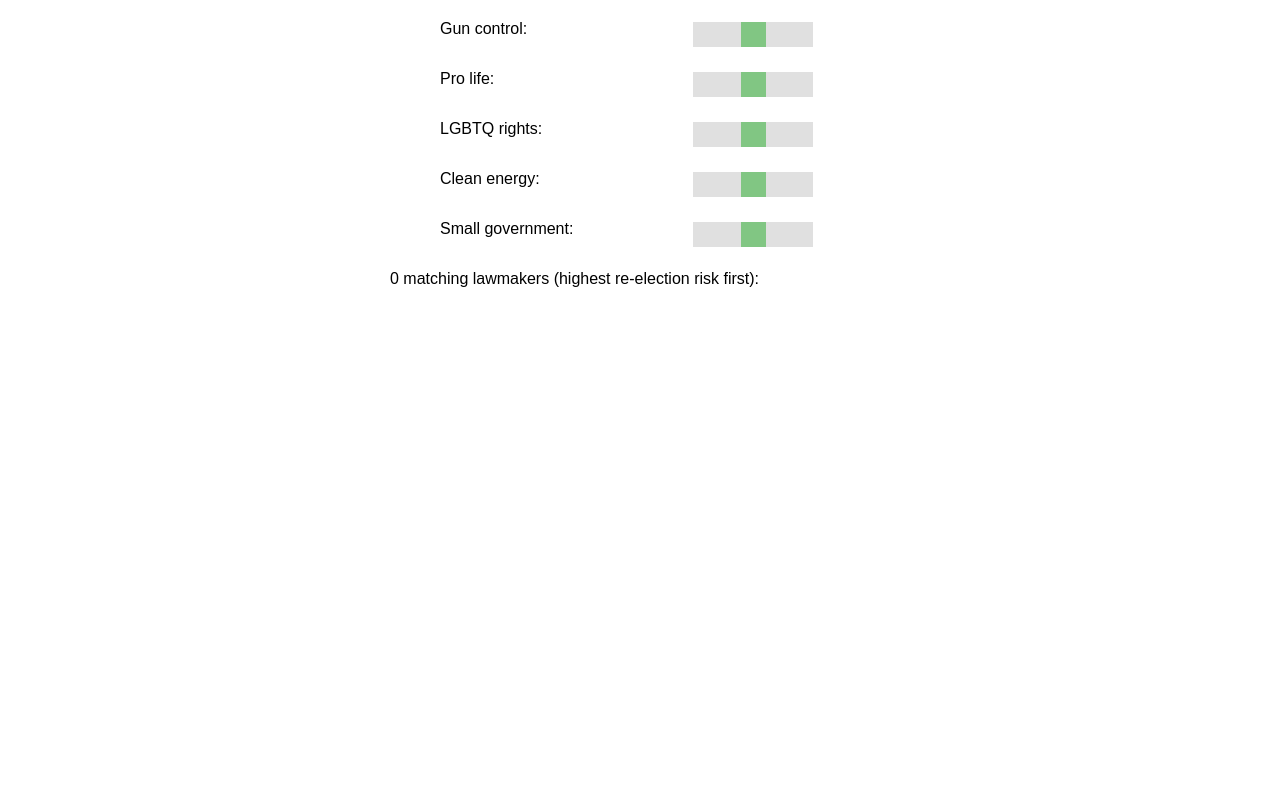
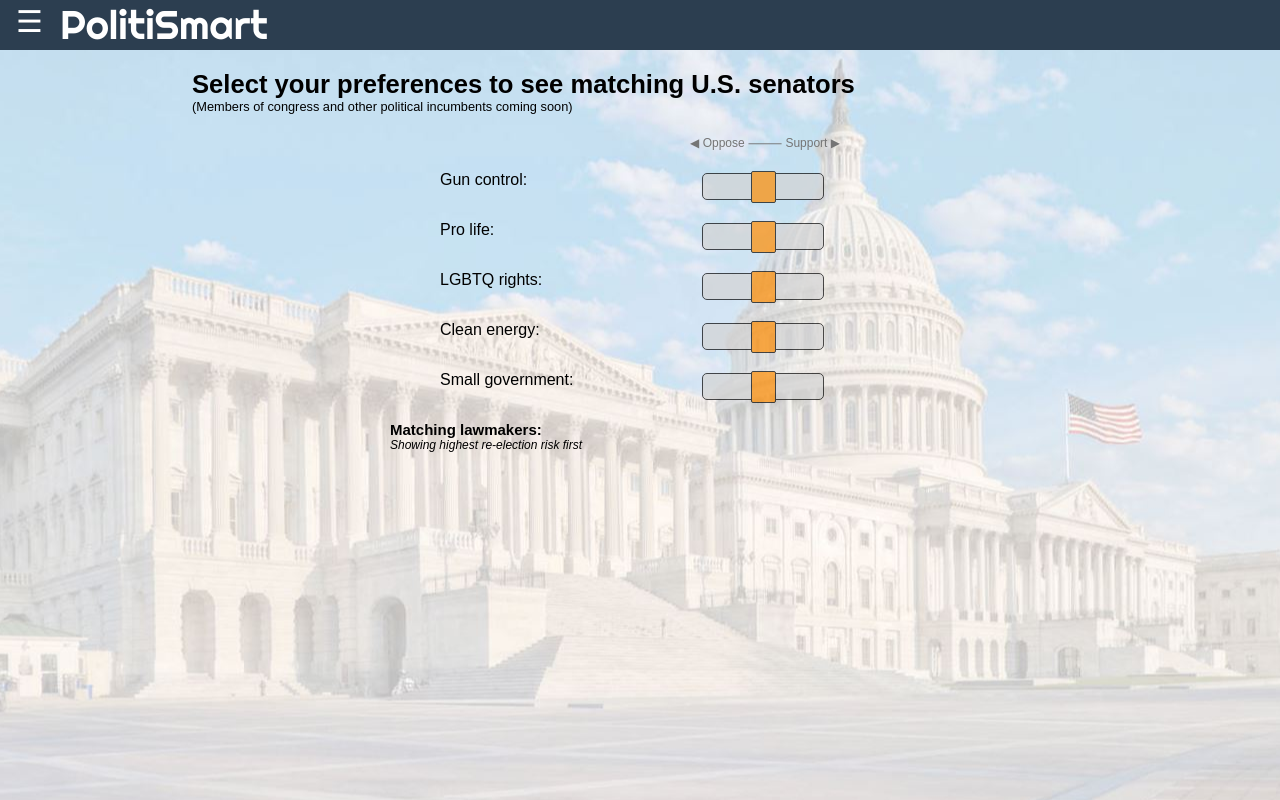
Before and after one commit to stavdavis/politismart-old, a React app: page / in a window 1280 px wide. Built offline with nearby package versions, Linux system fonts and the light colour scheme.

Commit message:
added dropdown menu component

```diff
--- a/package.json
+++ b/package.json
@@ -10,6 +10,7 @@
     "react-dom": "^15.4.2",
     "react-redux": "^5.0.3",
     "react-spinkit": "^2.1.1",
+    "react-transition-group": "^2.2.1",
     "redux": "^3.6.0",
     "redux-thunk": "^2.2.0"
   },
--- /dev/null
+++ b/public/index.css
@@ -0,0 +1,4 @@
+body {
+	background: url('congress-bg-image-main-low-res-transparent.JPG') no-repeat center center fixed;
+	background-color: rgba(0, 0, 0, 1);
+}
--- a/public/index.html
+++ b/public/index.html
@@ -3,6 +3,8 @@
   <head>
     <meta charset="utf-8">
     <meta name="viewport" content="width=device-width, initial-scale=1">
+    <link rel="stylesheet" type="text/css" href="index.css">
+    <link href="https://fonts.googleapis.com/css?family=Righteous" rel="stylesheet">
 
     <title>Politismart App</title>
   </head>
--- a/src/components/lawmaker_search.css
+++ b/src/components/lawmaker_search.css
@@ -1,5 +1,26 @@
+.upper-arrows-container {
+	margin-right: auto;
+	margin-left: auto;
+	width: 80%;
+	margin-top: 20px;
+	margin-bottom: 0;
+	text-align: right;
+	font-size: 12px;
+	color: #757575;
+}
+
 .lawmaker-search {
 	width: 500px;
 	margin-left: auto;
 	margin-right: auto;
 }
+
+.lawmaker-count {
+	font-size: 15px;
+	font-weight: bold;
+}
+
+.result-sort-message {
+	font-size: 12px;
+	font-style: italic;
+}
--- a/src/components/lawmaker_search.js
+++ b/src/components/lawmaker_search.js
@@ -36,9 +36,12 @@ export class LawmakerSearch extends React.Component {
         );
         // console.log(this.props.lawmakers);
 
+        let matchCount = (lawmakers.length === 0) ? "" : lawmakers.length;
+
         return (
             <div className="results-area">
-                <div className="lawmaker-count">{lawmakers.length} matching lawmakers (highest re-election risk first): </div>
+                <div className="lawmaker-count">Matching lawmakers: {matchCount}</div>
+                <div className="result-sort-message"><i>Showing highest re-election risk first</i></div>
                 <div className="lawmaker-search-results">
                     {lawmakers}
                 </div>
@@ -58,6 +61,9 @@ export class LawmakerSearch extends React.Component {
     render() {
         return (
             <div className="lawmaker-search">
+                <div className="upper-arrows-container">
+                    &#9664; Oppose &#11835; Support &#9654;
+                </div>
                 <PickSwitch
                     title="Gun control"
                     onChange={(e) => {
--- /dev/null
+++ b/src/components/nav-bar.css
@@ -0,0 +1,28 @@
+.menu-enter {
+  max-height: 0px;
+  -webkit-transition: max-height 1s ease;
+  overflow: hidden; }
+
+.menu-enter.menu-enter-active {
+  height: auto;
+  max-height: 100px; }
+
+.menu-leave {
+  max-height: 100px;
+  -webkit-transition: max-height 1s ease; }
+
+.menu-leave.menu-leave-active {
+  overflow: hidden;
+  max-height: 0px; }
+
+.menu-button {
+  background-color: #2c3e50;
+  color: white;
+  font-size: 30px;
+  border: 0;
+}
+
+ul {
+  border: #ababab solid 1px;
+  width: 70%;
+}
--- /dev/null
+++ b/src/components/nav-bar.js
@@ -0,0 +1,47 @@
+import React, { Component } from 'react';
+import PropTypes from 'prop-types';
+import CSSTransition from 'react-transition-group';
+import './nav-bar.css';
+let myCSSTransitionComponent = CSSTransition;
+
+export default class DropDownMenu extends React.Component {
+  constructor(props) {
+    super(props);
+    this.toggleMenu = this.toggleMenu.bind(this);
+    this.state = {
+      menuActive: false
+    };
+  }
+
+  toggleMenu() {
+    let menuState = !this.state.menuActive;
+    this.setState({
+      menuActive: menuState
+    });
+  }
+
+  render() {
+    let menu;
+    if(this.state.menuActive) {
+      menu = <div>
+                <ul>
+                  <li><a href="/about">About</a></li>
+                  <li><a href="/findLawmakers">Find your optimal lawmakers</a></li>
+                  <li><a href="/contributions">Optimize your contributions - coming soon</a></li>
+                  <li><a href="/stats">Stats - coming soon</a></li>
+                  <li><a href="/signup">Login - coming soon</a></li>
+                </ul>
+              </div>
+    } else {
+      menu = "";
+    }
+    return (
+      <div id = "menu">
+        <button className="menu-button" onClick = { this.toggleMenu } value="menu">&#9776;</button>
+      <myCSSTransitionComponent transitionName="menu" transitionEnterTimeout={1000} transitionLeaveTimeout={1000}>
+        {menu}
+      </myCSSTransitionComponent>
+    </div>
+    )
+  }
+}
--- a/src/components/pick_switch.css
+++ b/src/components/pick_switch.css
@@ -14,9 +14,11 @@
 
 /* The slider itself */
 .slider {
+    border: 1px solid black;
+    border-radius: 5px;
     display: inline;
     position: absolute;
-    right: 25px;
+    right: 3.5%;
     -webkit-appearance: none;  /* Override default CSS styles */
     appearance: none;
     width: 30%; /* Full-width */
@@ -38,14 +40,19 @@
     -webkit-appearance: none; /* Override default look */
     appearance: none;
     width: 25px; /* Set a specific slider handle width */
-    height: 25px; /* Slider handle height */
-    background: #4CAF50; /* Green background */
+    height: 32px; /* Slider handle height */
+    background: darkorange;/*#4CAF50; /* Green background */
     cursor: pointer; /* Cursor on hover */
-}
+    border: 1px solid black;
+    border-radius: 2px;
+    }
 
 .slider::-moz-range-thumb {
     width: 25px; /* Set a specific slider handle width */
-    height: 25px; /* Slider handle height */
-    background: #4CAF50; /* Green background */
+    height: 32px; /* Slider handle height */
+    background: darkorange; /* Green background */
     cursor: pointer; /* Cursor on hover */
+    border: 1px solid black;
+    border-radius: 2px;
+
 }
--- a/src/components/senator_card.css
+++ b/src/components/senator_card.css
@@ -7,6 +7,7 @@
 	font-size: 10px;
 	padding: 3px;
 	padding-top: 1px;
+	background-color: white;
 }
 
 .senator-pic-box, .senator-name, .party-state {
--- a/src/components/senator_card.js
+++ b/src/components/senator_card.js
@@ -2,17 +2,40 @@ import React from 'react';
 import './senator_card.css';
 
 export default function SenatorCard(props) {
+	function convertNonRiskScoreToSymbol(score) {
+		if (score === 0) { return '\u2718'} // unicode for X
+		if (score === 100) { return '\u2714'} // unicode for checkmark
+		return '--' // 2014 = unicode for long dash; 2754 = unicode for question mark
+	}
+
+	function convertRiskScoreToSymbol(score) {
+		if (score === 100) { return 'High'}
+		if (score > 50) { return 'Med'}
+		return 'Low'
+	}
+
+	let senatorPic = props.lawmaker[1];
+	let sanatorName = props.lawmaker[0];
+	let partyState = props.lawmaker[2];
+
+	let gunControlScore = convertNonRiskScoreToSymbol(props.lawmaker[3]);
+	let proLifeScore = convertNonRiskScoreToSymbol(props.lawmaker[4]);
+	let lgbtScore = convertNonRiskScoreToSymbol(props.lawmaker[5]);
+	let cleanEnergyScore = convertNonRiskScoreToSymbol(props.lawmaker[6]);
+	let smallGovScore = convertNonRiskScoreToSymbol(props.lawmaker[7]);
+	let reelectionRiskScore = convertRiskScoreToSymbol(props.lawmaker[8]);
+
     return (
         <div className="card-container">
-            <div className="senator-pic-box"><img className="senator-pic" src={props.lawmaker[1]} alt="Senator portrait"/></div>
-            <div className="senator-name">{props.lawmaker[0]}</div>
-            <div className="party-state">{props.lawmaker[2]}</div>
-            <div className="score-guns-title">Gun Control:</div><div className="score-guns-value">{props.lawmaker[3]}</div>
-            <div className="score-pro-life-title">Pro Life:</div><div className="score-pro-life-value">{props.lawmaker[4]}</div>
-            <div className="score-lgbt-title">LGBTQ Rights:</div><div className="score-lgbt-value">{props.lawmaker[5]}</div>
-            <div className="score-clean-energy-title">Clean Energy:</div><div className="score-clean-energy-value">{props.lawmaker[6]}</div>
-            <div className="score-small-gov-title">Small Gov.:</div><div className="score-small-gov-value">{props.lawmaker[7]}</div>
-            <div className="score-donation-impact-title"><b>Re-election risk:</b></div><div className="score-donation-impact-value"><b>{props.lawmaker[8]}</b></div>
+            <div className="senator-pic-box"><img className="senator-pic" src={senatorPic} alt="Senator portrait"/></div>
+            <div className="senator-name">{sanatorName}</div>
+            <div className="party-state">{partyState}</div>
+            <div className="score-guns-title">Gun Control:</div><div className="score-guns-value">{gunControlScore}</div>
+            <div className="score-pro-life-title">Pro Life:</div><div className="score-pro-life-value">{proLifeScore}</div>
+            <div className="score-lgbt-title">LGBTQ Rights:</div><div className="score-lgbt-value">{lgbtScore}</div>
+            <div className="score-clean-energy-title">Clean Energy:</div><div className="score-clean-energy-value">{cleanEnergyScore}</div>
+            <div className="score-small-gov-title">Small Gov.:</div><div className="score-small-gov-value">{smallGovScore}</div>
+            <div className="score-donation-impact-title"><b>Re-election risk:</b></div><div className="score-donation-impact-value"><b>{reelectionRiskScore}</b></div>
         </div>
     );
 }
--- a/src/index.css
+++ b/src/index.css
@@ -3,3 +3,48 @@ body {
   padding: 0;
   font-family: sans-serif;
 }
+
+.instructions-and-results {
+	width: 70%;
+	margin-left: auto;
+	margin-right: auto;
+	margin-top: 70px;
+}
+
+h1 {
+	font-size: 2vw;
+	margin-bottom: 0;
+}
+
+h2 {
+	font-size: 1vw;
+	font-weight: normal;
+	margin-top: 0;
+}
+
+.top-bar {
+	background-color: #2c3e50;
+	height: 50px;
+	width: 100%;
+	position: fixed;
+	top: 0;
+	z-index: 1;
+}
+
+.site-logo {
+	font-family: Righteous;
+	font-size: 40px;
+	display: inline-block;
+	color: white;
+	position: fixed;
+	top: 0;
+	left: 60px;
+}
+
+.menu-container {
+	display: inline-block;
+	position: fixed;
+	top: 0;
+	left: 10px;
+	padding-top: 3px;
+}
--- a/src/index.js
+++ b/src/index.js
@@ -2,12 +2,25 @@ import React from 'react';
 import ReactDOM from 'react-dom';
 import {Provider} from 'react-redux';
 import LawmakerSearch from './components/lawmaker_search';
+import DropDownMenu from './components/nav-bar';
 import store from './store';
 import './index.css';
 
 ReactDOM.render(
-    <Provider store={store}>
-        <LawmakerSearch />
-    </Provider>,
+	<div className="main-page">
+		<div className="top-bar">
+			<div className="menu-container">
+				<DropDownMenu />
+			</div>
+			<div className="site-logo">PolitiSmart</div>
+		</div>
+		<div className="instructions-and-results">
+			<h1>Select your preferences to see matching U.S. senators</h1>
+			<h2>(Members of congress and other political incumbents coming soon)</h2>
+		    <Provider store={store}>
+		        <LawmakerSearch />
+		    </Provider>
+		</div>
+	</div>,
     document.getElementById('root')
 );
```
Also changed, not shown: public/congress-bg-image-main-low-res-transparent.JPG (added), 1 other file.
